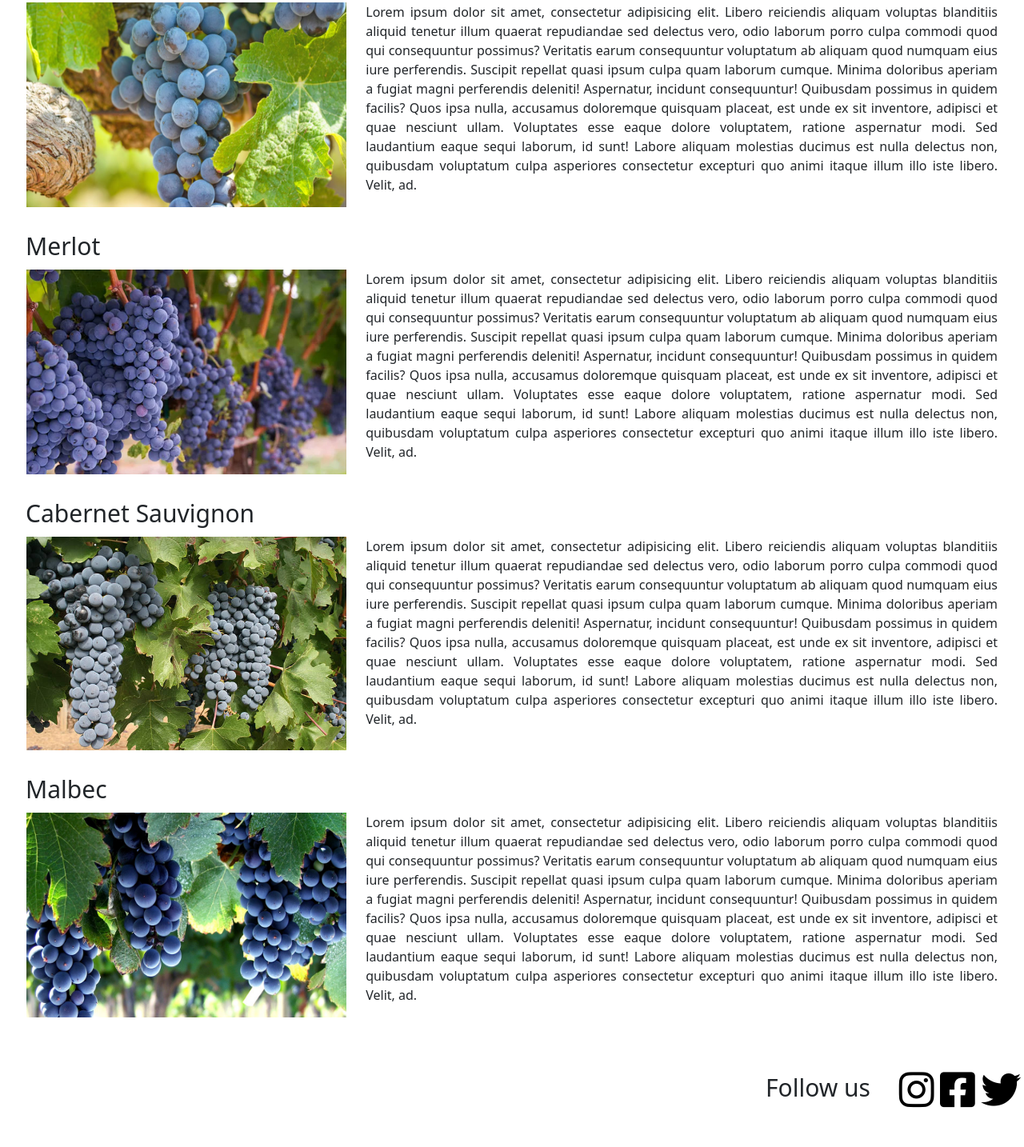
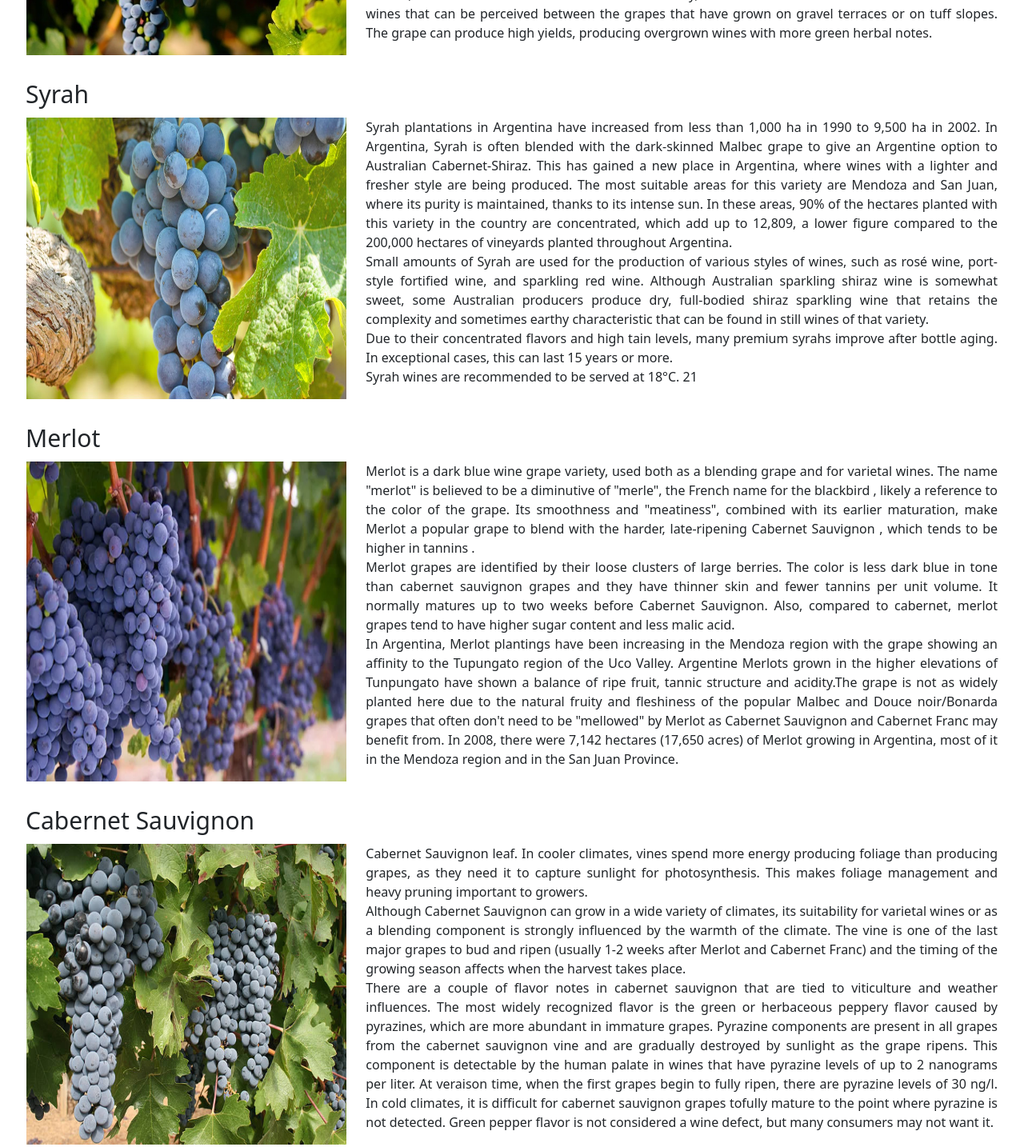
Before and after one commit to NataliaChatelain/PreEntrega1-ChatelainFanjul, a website: page pages/2_type_of_wines.html in a window 1280 px wide. Shown: the part 1671-3105 px from the top of the page at 80% size. Before the commit the page ends 3074 px from the top, so only its background shows below. Drawn offline with nearby package versions, Linux system fonts and the light colour scheme.

Commit message:
solucion de conflictos en repositorio

```diff
--- a/pages/2_type_of_wines.html
+++ b/pages/2_type_of_wines.html
@@ -85,14 +85,21 @@
         </section>
         <div>
             <p>
-                Lorem ipsum dolor, sit amet consectetur adipisicing elit. Facilis inventore ipsam, nihil sit amet, esse
-                in velit, nostrum id error eum incidunt debitis officia atque? Magni ratione dicta esse perspiciatis.
-                Vel accusantium aliquid repellat ipsa obcaecati commodi laudantium mollitia harum, a modi sequi
-                molestias aut ipsum iusto minus veritatis! Aut, quasi iste incidunt officia a soluta veniam fuga
-                voluptatibus doloribus!
-                Exercitationem ea aspernatur perspiciatis pariatur sed officia aliquid omnis, officiis quo recusandae
-                dolor corporis sint ipsam neque dolore ratione beatae ducimus, dicta blanditiis. Inventore quidem, ut
-                itaque alias eveniet porro!
+                The most traditional wine among Argentines is red , full- bodied and very astringent . Due to its color
+                it is colloquially called quebracho , in allusion to Schinopsis balansae , a southern tree with reddish
+                wood and, like red wines, rich precisely in tannins . In the second half of the 20th century , the
+                country's middle classes favored the so-called " rosé wines ", with an intermediate bouquet between the
+                intense and harsh red wines (popularly called by the locals: " totíns " or " tintardos ") and the softer
+                " clarets "."Italian type, or even the very smooth on the palate (although sometimes with a high alcohol
+                content ) white wines . Also, at a similar time, common white wines became general among the population;
+                such a generalization entailed a negligent elaboration, of which The excellent and original Torrontés
+                wines, with a honey color , pleasant and fruity taste, excellent aroma and quite strong alcoholic
+                degree, were freed.
+                <Br />
+                Due to its mesology , and especially to the combination of heliophany (high) and edaphology (soils poor
+                in moisture but rich in condensed organic matter ), the grapes produced in the Andean and foothills of
+                Argentina are very rich in glucose , giving result in excellent ethanol , in turn enriched as well as
+                balanced by its flavonoids . Its polyphenols also contribute to this balance .
             </p>
         </div>
         <div class="grapes">
@@ -100,108 +107,113 @@
             <div>
                 <img data-aos="fade-right" src="../assets/img/uva_cabernet_franc.jpg" width=400
                     alt="uva cabernet franc">
-                <p>Lorem ipsum dolor sit amet, consectetur adipisicing elit. Libero reiciendis aliquam voluptas
-                    blanditiis
-                    aliquid tenetur illum quaerat repudiandae sed delectus vero, odio laborum porro culpa commodi quod
-                    qui
-                    consequuntur possimus?
-                    Veritatis earum consequuntur voluptatum ab aliquam quod numquam eius iure perferendis. Suscipit
-                    repellat
-                    quasi ipsum culpa quam laborum cumque. Minima doloribus aperiam a fugiat magni perferendis deleniti!
-                    Aspernatur, incidunt consequuntur!
-                    Quibusdam possimus in quidem facilis? Quos ipsa nulla, accusamus doloremque quisquam placeat, est
-                    unde
-                    ex sit inventore, adipisci et quae nesciunt ullam. Voluptates esse eaque dolore voluptatem, ratione
-                    aspernatur modi.
-                    Sed laudantium eaque sequi laborum, id sunt! Labore aliquam molestias ducimus est nulla delectus
-                    non,
-                    quibusdam voluptatum culpa asperiores consectetur excepturi quo animi itaque illum illo iste libero.
-                    Velit, ad.</p>
+                <p>In general, Cabernet Franc is very similar to Cabernet Sauvignon, but it sprouts and matures at least
+                    a week earlier. This allows the vine to adapt to slightly cooler climates than those of Cabernet
+                    Sauvignon, such as those in the Loire Valley.
+                    Their early budding makes them susceptible to viticulture hazards such as coulure early in the
+                    growing season. The vine is vigorous and upright, with dark skin and five-lobed leaves. The
+                    clusters are elongated and small or medium in size. The grapes are very small and dark blue in
+                    color, with thin skins. 2Cabernet Franc is more prone to mutation than Cabernet Sauvignon, but less
+                    so than Pinot Noir.
+                    <Br />
+                    Cabernet Franc can adapt to a wide variety of soils but can thrive on sandy and chalky soils,
+                    producing heavier, fuller-bodied wines there. In the Loire Valley, the terroir contributes
+                    differences between the wines that can be perceived between the grapes that have grown on gravel
+                    terraces or on tuff slopes. The grape can produce high yields, producing overgrown wines with more
+                    green herbal notes.
+                </p>
             </div>
             <h4 id="syrah">Syrah</h4>
             <div>
                 <img data-aos="fade-right" src="../assets/img/uva_syrah.jpg" width=400 alt="uva syrah">
-                <p>Lorem ipsum dolor sit amet, consectetur adipisicing elit. Libero reiciendis aliquam voluptas
-                    blanditiis
-                    aliquid tenetur illum quaerat repudiandae sed delectus vero, odio laborum porro culpa commodi quod
-                    qui
-                    consequuntur possimus?
-                    Veritatis earum consequuntur voluptatum ab aliquam quod numquam eius iure perferendis. Suscipit
-                    repellat
-                    quasi ipsum culpa quam laborum cumque. Minima doloribus aperiam a fugiat magni perferendis deleniti!
-                    Aspernatur, incidunt consequuntur!
-                    Quibusdam possimus in quidem facilis? Quos ipsa nulla, accusamus doloremque quisquam placeat, est
-                    unde
-                    ex sit inventore, adipisci et quae nesciunt ullam. Voluptates esse eaque dolore voluptatem, ratione
-                    aspernatur modi.
-                    Sed laudantium eaque sequi laborum, id sunt! Labore aliquam molestias ducimus est nulla delectus
-                    non,
-                    quibusdam voluptatum culpa asperiores consectetur excepturi quo animi itaque illum illo iste libero.
-                    Velit, ad.</p>
+                <p>Syrah plantations in Argentina have increased from less than 1,000 ha in 1990 to 9,500 ha in 2002.
+                    In Argentina, Syrah is often blended with the dark-skinned Malbec grape to give an Argentine option
+                    to Australian Cabernet-Shiraz. This has gained a new place in Argentina, where wines with a lighter
+                    and fresher style are being produced. The most suitable areas for this variety are Mendoza and San
+                    Juan, where its purity is maintained, thanks to its intense sun. In these areas, 90% of the hectares
+                    planted with this variety in the country are concentrated, which add up to 12,809, a lower figure
+                    compared to the 200,000 hectares of vineyards planted throughout Argentina.
+                    <Br />
+                    Small amounts of Syrah are used for the production of various styles of wines, such as rosé wine,
+                    port-style fortified wine, and sparkling red wine. Although Australian sparkling shiraz wine is
+                    somewhat sweet, some Australian producers produce dry, full-bodied shiraz sparkling wine that
+                    retains the complexity and sometimes earthy characteristic that can be found in still wines of that
+                    variety.
+                    <Br />
+                    Due to their concentrated flavors and high tain levels, many premium syrahs improve after bottle
+                    aging. In exceptional cases, this can last 15 years or more.
+                    <Br />
+                    Syrah wines are recommended to be served at 18°C. 21
+                </p>
             </div>
             <h4 id="merlot">Merlot</h4>
             <div>
                 <img data-aos="fade-right" src="../assets/img/uva_merlot.jpg" width=400 alt="uva merlot">
-                <p>Lorem ipsum dolor sit amet, consectetur adipisicing elit. Libero reiciendis aliquam voluptas
-                    blanditiis
-                    aliquid tenetur illum quaerat repudiandae sed delectus vero, odio laborum porro culpa commodi quod
-                    qui
-                    consequuntur possimus?
-                    Veritatis earum consequuntur voluptatum ab aliquam quod numquam eius iure perferendis. Suscipit
-                    repellat
-                    quasi ipsum culpa quam laborum cumque. Minima doloribus aperiam a fugiat magni perferendis deleniti!
-                    Aspernatur, incidunt consequuntur!
-                    Quibusdam possimus in quidem facilis? Quos ipsa nulla, accusamus doloremque quisquam placeat, est
-                    unde
-                    ex sit inventore, adipisci et quae nesciunt ullam. Voluptates esse eaque dolore voluptatem, ratione
-                    aspernatur modi.
-                    Sed laudantium eaque sequi laborum, id sunt! Labore aliquam molestias ducimus est nulla delectus
-                    non,
-                    quibusdam voluptatum culpa asperiores consectetur excepturi quo animi itaque illum illo iste libero.
-                    Velit, ad.</p>
+                <p>Merlot is a dark blue wine grape variety, used both as a blending grape and for varietal wines. The
+                    name "merlot" is believed to be a diminutive of "merle", the French name for the blackbird , likely
+                    a reference to the color of the grape. Its smoothness and "meatiness", combined with its earlier
+                    maturation, make Merlot a popular grape to blend with the harder, late-ripening Cabernet Sauvignon ,
+                    which tends to be higher in tannins .
+                    <Br />
+                    Merlot grapes are identified by their loose clusters of large berries. The color is less dark blue
+                    in tone than cabernet sauvignon grapes and they have thinner skin and fewer tannins per unit volume.
+                    It normally matures up to two weeks before Cabernet Sauvignon. Also, compared to cabernet, merlot
+                    grapes tend to have higher sugar content and less malic acid.
+                    <Br />
+                    In Argentina, Merlot plantings have been increasing in the Mendoza region with the grape showing an
+                    affinity to the Tupungato region of the Uco Valley. Argentine Merlots grown in the higher elevations
+                    of Tunpungato have shown a balance of ripe fruit, tannic structure and acidity.The grape is not
+                    as widely planted here due to the natural fruity and fleshiness of the popular Malbec and Douce
+                    noir/Bonarda grapes that often don't need to be "mellowed" by Merlot as Cabernet Sauvignon and
+                    Cabernet Franc may benefit from. In 2008, there were 7,142 hectares (17,650 acres) of Merlot growing
+                    in Argentina, most of it in the Mendoza region and in the San Juan Province.
+                </p>
             </div>
             <h4 id="cabernetSauvignon">Cabernet Sauvignon</h4>
             <div>
                 <img data-aos="fade-right" src="../assets/img/uva-cabernet-sauvignon.jpg" width=400
                     alt="uva cabernet Sauvignon">
-                <p>Lorem ipsum dolor sit amet, consectetur adipisicing elit. Libero reiciendis aliquam voluptas
-                    blanditiis
-                    aliquid tenetur illum quaerat repudiandae sed delectus vero, odio laborum porro culpa commodi quod
-                    qui
-                    consequuntur possimus?
-                    Veritatis earum consequuntur voluptatum ab aliquam quod numquam eius iure perferendis. Suscipit
-                    repellat
-                    quasi ipsum culpa quam laborum cumque. Minima doloribus aperiam a fugiat magni perferendis deleniti!
-                    Aspernatur, incidunt consequuntur!
-                    Quibusdam possimus in quidem facilis? Quos ipsa nulla, accusamus doloremque quisquam placeat, est
-                    unde
-                    ex sit inventore, adipisci et quae nesciunt ullam. Voluptates esse eaque dolore voluptatem, ratione
-                    aspernatur modi.
-                    Sed laudantium eaque sequi laborum, id sunt! Labore aliquam molestias ducimus est nulla delectus
-                    non,
-                    quibusdam voluptatum culpa asperiores consectetur excepturi quo animi itaque illum illo iste libero.
-                    Velit, ad.</p>
+                <p>Cabernet Sauvignon leaf. In cooler climates, vines spend more energy producing foliage than producing
+                    grapes, as they need it to capture sunlight for photosynthesis. This makes foliage management and
+                    heavy pruning important to growers.
+                    <Br />
+                    Although Cabernet Sauvignon can grow in a wide variety of climates, its suitability for varietal
+                    wines or as a blending component is strongly influenced by the warmth of the climate. The vine is
+                    one of the last major grapes to bud and ripen (usually 1-2 weeks after Merlot and Cabernet Franc)
+                    and the timing of the growing season affects when the harvest takes place.
+                    <Br />
+                    There are a couple of flavor notes in cabernet sauvignon that are tied to viticulture and weather
+                    influences. The most widely recognized flavor is the green or herbaceous peppery flavor caused by
+                    pyrazines, which are more abundant in immature grapes. Pyrazine components are present in all grapes
+                    from the cabernet sauvignon vine and are gradually destroyed by sunlight as the grape ripens. This
+                    component is detectable by the human palate in wines that have pyrazine levels of up to 2 nanograms
+                    per liter. At veraison time, when the first grapes begin to fully ripen, there are pyrazine levels
+                    of 30 ng/l. In cold climates, it is difficult for cabernet sauvignon grapes tofully mature to the
+                    point where pyrazine is not detected. Green pepper flavor is not considered a wine defect, but many
+                    consumers may not want it.
+                </p>
             </div>
             <h4 id="malbec">Malbec</h4>
             <div>
                 <img data-aos="fade-right" src="../assets/img/uva_malbec.jpg" width=400 alt="uva malbec">
-                <p>Lorem ipsum dolor sit amet, consectetur adipisicing elit. Libero reiciendis aliquam voluptas
-                    blanditiis
-                    aliquid tenetur illum quaerat repudiandae sed delectus vero, odio laborum porro culpa commodi quod
-                    qui
-                    consequuntur possimus?
-                    Veritatis earum consequuntur voluptatum ab aliquam quod numquam eius iure perferendis. Suscipit
-                    repellat
-                    quasi ipsum culpa quam laborum cumque. Minima doloribus aperiam a fugiat magni perferendis deleniti!
-                    Aspernatur, incidunt consequuntur!
-                    Quibusdam possimus in quidem facilis? Quos ipsa nulla, accusamus doloremque quisquam placeat, est
-                    unde
-                    ex sit inventore, adipisci et quae nesciunt ullam. Voluptates esse eaque dolore voluptatem, ratione
-                    aspernatur modi.
-                    Sed laudantium eaque sequi laborum, id sunt! Labore aliquam molestias ducimus est nulla delectus
-                    non,
-                    quibusdam voluptatum culpa asperiores consectetur excepturi quo animi itaque illum illo iste libero.
-                    Velit, ad.</p>
+                <p>Malbec is a purple grape variety used to make red and white wines (Blanc de Malbec, in Argentina).
+                    <Br />
+                    Malbec is very susceptible to various grape diseases and viticultural risks , especially frost,
+                    coulure, and midiu and rot, but the development of new clones and new viticultural techniques have
+                    helped control some of these potential problems. It has the potential to produce high yields. If
+                    yields are too high, as happened in Argentina with the excessive use of flood irrigation, the wines
+                    become simpler and less flavorful. Malbec adapts well lto a wide variety of terroirs, but on the
+                    limestone soils of Cahors it seems to produce the darkest and most tannic wines. oneThere are
+                    ampelographic differences between the Malbec clones found in France and those found in Argentina, as
+                    the Argentines bear smaller fruit.
+                    <Br />
+                    Comparative research conducted by the Catena Institute of Wine and the University of California at
+                    Davis examined the differences between the phenolic composition of Malbec wines from California , in
+                    the United States, and from Mendoza , in Argentina . 16 vineyards in California and 26 terraces in
+                    Mendoza were selected on the basis of their uniformity and the representativeness of their regions.
+                    The study concluded that there is a distinct composition of flavors between Malbec wines produced in
+                    Mendoza and those produced in California.
+                </p>
             </div>
         </div>
     </main>
```
Also changed, not shown: 1 other file.
